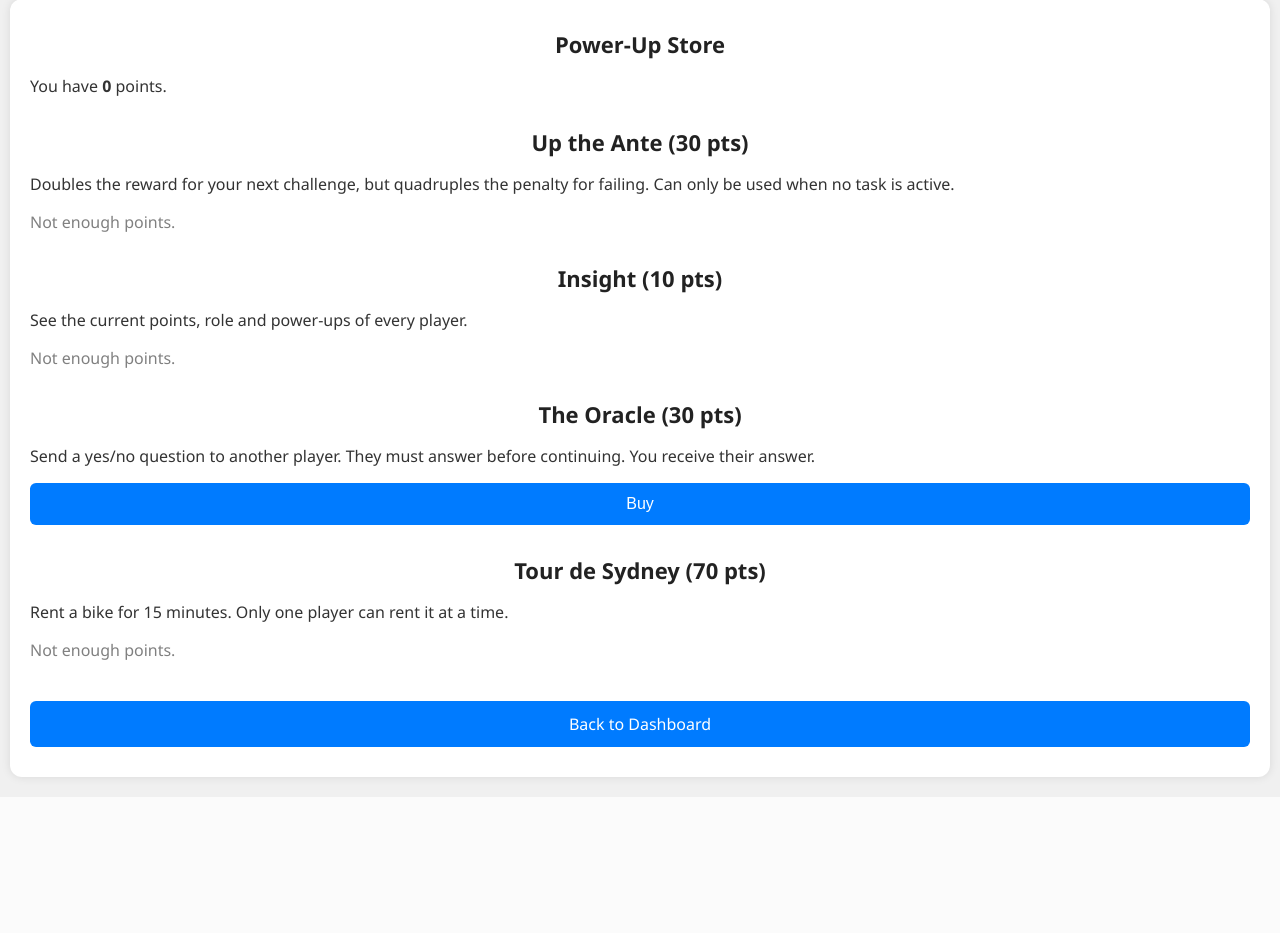
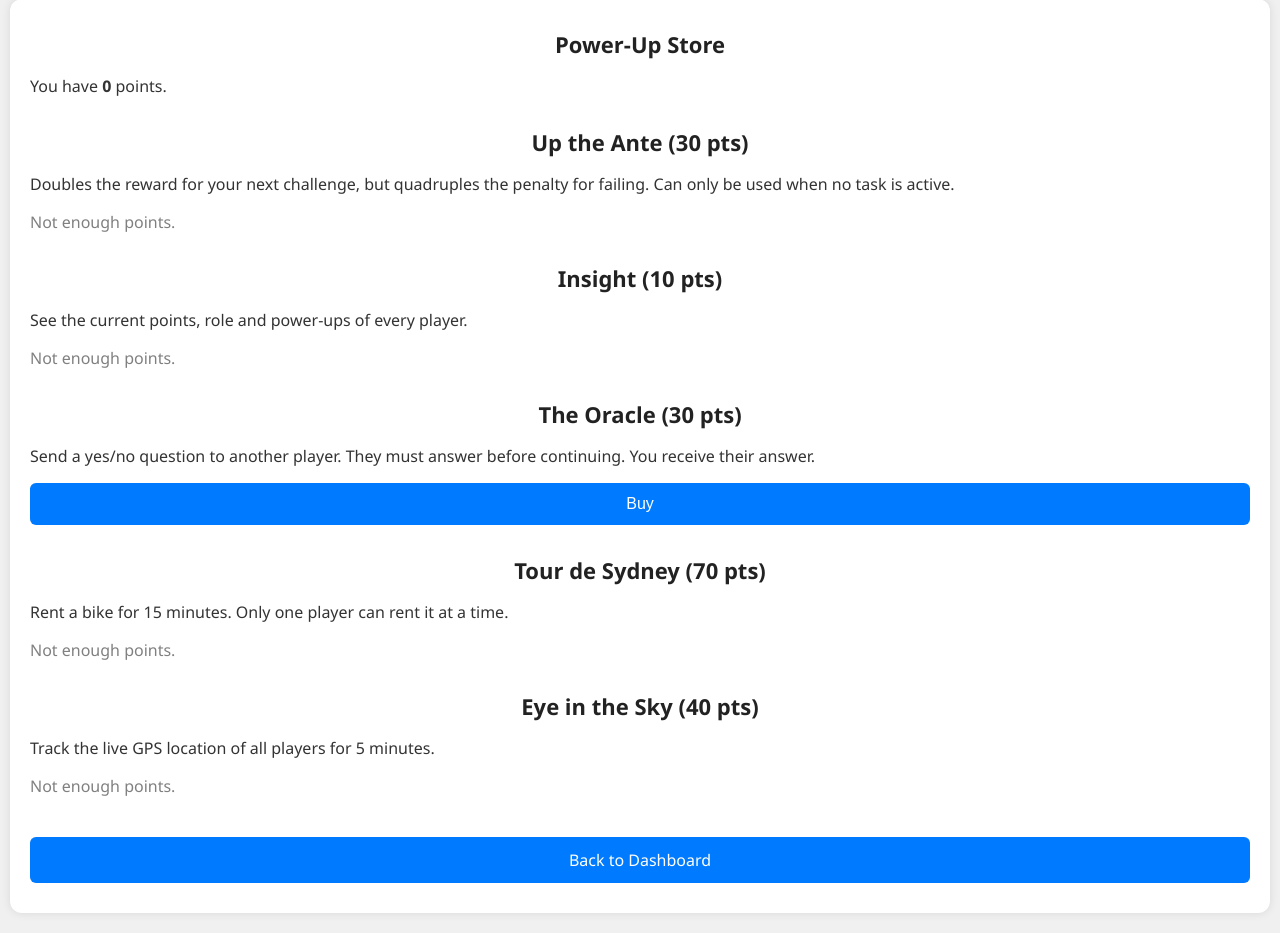
Before and after one commit to Breakerchap/Chasedown, a Flask app: page /store in a window 1280 px wide. Shown: the part 21-954 px from the top of the page. Before the commit the page ends 805 px from the top, so only its background shows below. Run offline with Flask 3, Linux system fonts and the light colour scheme; a user stored in the database is signed in; data comes from the database, SQL or seed files in the repository; both versions use the stored data as it was after the commit; data that the repository does not hold is empty.

Commit message:
Got eye working

```diff
--- a/app.py
+++ b/app.py
@@ -4,7 +4,7 @@ from flask import Flask, render_template, request, redirect, url_for, session, s
 from werkzeug.utils import secure_filename
 from flask_sqlalchemy import SQLAlchemy
 import random
-from datetime import datetime, UTC, timedelta
+from datetime import datetime, UTC, timedelta, timezone
 from dotenv import load_dotenv
 import secrets
 
@@ -39,8 +39,14 @@ db = SQLAlchemy(app)
 
 def has_eye_power(user_id):
     eye = EyeInTheSky.query.filter_by(user_id=user_id).first()
-    if eye and (datetime.now(UTC) - eye.start_time).total_seconds() <= 300:
-        return True
+    if eye:
+        eye_time = eye.start_time.replace(tzinfo=timezone.utc) if eye.start_time.tzinfo is None else eye.start_time
+        elapsed = (datetime.now(timezone.utc) - eye_time).total_seconds()
+        if elapsed <= 300:
+            return True
+        else:
+            db.session.delete(eye)
+            db.session.commit()
     return False
 
 # --- Models ---
@@ -93,7 +99,7 @@ class BikeState(db.Model):
 class EyeInTheSky(db.Model):
     id = db.Column(db.Integer, primary_key=True)
     user_id = db.Column(db.Integer, db.ForeignKey('user.id'), unique=True)
-    start_time = db.Column(db.DateTime, default=lambda: datetime.now(UTC))
+    start_time = db.Column(db.DateTime, default=lambda: datetime.now())
 
 class UserCoordinates(db.Model):
     id = db.Column(db.Integer, primary_key=True)
@@ -110,27 +116,51 @@ def start():
 def home():
     if 'user_id' not in session:
         return redirect(url_for('login'))
+
     user = User.query.get(session['user_id'])
+
     pending_oracle = OracleRequest.query.filter_by(recipient=user.username, resolved=False).first()
     if pending_oracle:
         return redirect(url_for('oracle_receive'))
+
     if user.role == 'admin':
         users = User.query.all()
         videos = TaskInstance.query.filter(TaskInstance.completed == True).all()
         return render_template('admin.html', users=users, videos=videos)
+
+    # --- Bike Timer ---
     bike_state = BikeState.query.first()
-    bike_time_remaining = None
     bike_expiry_time = None
     if bike_state and bike_state.in_use and bike_state.user == user.username:
-        elapsed = (datetime.now() - bike_state.start_time).total_seconds()
+        elapsed = (datetime.now(timezone.utc) - bike_state.start_time.replace(tzinfo=timezone.utc)).total_seconds()
         if elapsed < 15 * 60:
-            bike_expiry_time = (bike_state.start_time + timedelta(minutes=15)).isoformat()
+            bike_expiry_time = (bike_state.start_time.replace(tzinfo=timezone.utc) + timedelta(minutes=15)).isoformat()
         else:
             bike_state.in_use = False
             bike_state.user = None
             db.session.commit()
+
+    # --- Eye Timer ---
+    eye_expiry_time = None
+    eye = EyeInTheSky.query.filter_by(user_id=user.id).first()
+    if eye:
+        eye_time = eye.start_time.replace(tzinfo=timezone.utc) if eye.start_time.tzinfo is None else eye.start_time
+        elapsed = (datetime.now(timezone.utc) - eye_time).total_seconds()
+        if elapsed < 300:
+            eye_expiry_time = (eye_time + timedelta(seconds=300)).isoformat()
+        else:
+            db.session.delete(eye)
+            db.session.commit()
+
     task_instance = TaskInstance.query.filter_by(user_id=user.id, completed=False).first()
-    return render_template('dashboard.html', user=user, task=task_instance, bike_time_remaining=bike_time_remaining, bike_expiry_time=bike_expiry_time)
+
+    return render_template(
+        'dashboard.html',
+        user=user,
+        task=task_instance,
+        bike_expiry_time=bike_expiry_time,
+        eye_expiry_time=eye_expiry_time
+    )
 
 @app.route('/login', methods=['GET', 'POST'])
 def login():
@@ -267,11 +297,10 @@ def buy_powerup():
         cost = 80 if user.role == 'runner' else 40
         if user.points >= cost:
             user.points -= cost
-            # ensure only one active use
             existing = EyeInTheSky.query.filter_by(user_id=user.id).first()
             if existing:
                 db.session.delete(existing)
-            db.session.add(EyeInTheSky(user_id=user.id))
+            db.session.add(EyeInTheSky(user_id=user.id, start_time=datetime.now(timezone.utc)))
             db.session.commit()
             return redirect(url_for('store'))
 
@@ -279,11 +308,32 @@ def buy_powerup():
 
 @app.route('/store')
 def store():
+    if 'user_id' not in session:
+        return redirect(url_for('login'))
+
     user = User.query.get(session['user_id'])
     active_task = TaskInstance.query.filter_by(user_id=user.id, completed=False).first()
     bike_state = BikeState.query.first()
-    has_ante = ActivePowerup.query.filter_by(user_id=user.id, name='up_the_ante').first() is not None
-    return render_template('store.html', user=user, active_task=active_task, bike_state=bike_state, has_ante=has_ante)
+    has_ante = ActivePowerup.query.filter_by(user_id=user.id, name="up_the_ante").first() is not None
+
+    # Determine if Eye in the Sky is still active
+    eye = EyeInTheSky.query.filter_by(user_id=user.id).first()
+    has_eye = False
+    if eye:
+        elapsed = (datetime.utcnow() - eye.start_time.replace(tzinfo=None)).total_seconds()
+        if elapsed <= 300:
+            has_eye = True
+        else:
+            db.session.delete(eye)
+            db.session.commit()
+
+    return render_template('store.html',
+        user=user,
+        active_task=active_task,
+        bike_state=bike_state,
+        has_ante=has_ante,
+        has_eye=has_eye  # pass only this
+    )
 
 @app.route('/return_bike', methods=['POST'])
 def return_bike():
@@ -349,8 +399,13 @@ def map_page():
         coords = UserCoordinates.query.all()
         for c in coords:
             player = User.query.get(c.user_id)
-            if player.username != user.username:
-                coordinates.append({'username': player.username, 'lat': c.lat, 'lon': c.lon})
+            if player and player.username != user.username:
+                coordinates.append({
+                    'username': player.username,
+                    'lat': c.lat,
+                    'lon': c.lon,
+                    'role': player.role
+                })
 
     return render_template('map.html', show_all=show_all, others=coordinates)
 
--- a/templates/store.html
+++ b/templates/store.html
@@ -10,10 +10,10 @@
         <h2>Power-Up Store</h2>
         <p>You have <b>{{ user.points }}</b> points.</p>
 
+        <!-- Up the Ante -->
         <div class="powerup" style="margin-top: 30px;">
             <h3>Up the Ante (30 pts)</h3>
             <p>Doubles the reward for your next challenge, but quadruples the penalty for failing. Can only be used when no task is active.</p>
-
             {% if has_ante %}
                 <p style="color: gray;">You already have Up the Ante active.</p>
             {% elif active_task %}
@@ -28,6 +28,7 @@
             {% endif %}
         </div>
 
+        <!-- Insight -->
         <div class="powerup" style="margin-top: 30px;">
             <h3>Insight (10 pts)</h3>
             <p>See the current points, role and power-ups of every player.</p>
@@ -41,6 +42,7 @@
             {% endif %}
         </div>
 
+        <!-- Oracle -->
         <div class="powerup" style="margin-top: 30px;">
             <h3>The Oracle ({{ 40 if user.role == 'runner' else 30 }} pts)</h3>
             <p>Send a yes/no question to another player. They must answer before continuing. You receive their answer.</p>
@@ -54,11 +56,11 @@
             {% endif %}
         </div>
 
+        <!-- Bike -->
         <div class="powerup" style="margin-top: 30px;">
             {% set bike_cost = 40 if user.role == 'runner' else 70 %}
             <h3>Tour de Sydney ({{ bike_cost }} pts)</h3>
             <p>Rent a bike for 15 minutes. Only one player can rent it at a time.</p>
-
             {% if bike_state and bike_state.in_use %}
                 {% if bike_state.user == user.username %}
                     <form method="POST" action="{{ url_for('return_bike') }}">
@@ -77,6 +79,24 @@
             {% endif %}
         </div>
 
+        <!-- Eye in the Sky -->
+        <div class="powerup" style="margin-top: 30px;">
+            {% set eye_cost = 80 if user.role == 'runner' else 40 %}
+            <h3>Eye in the Sky ({{ eye_cost }} pts)</h3>
+            <p>Track the live GPS location of all players for 5 minutes.</p>
+            {% if has_eye %}
+                <p style="color: gray;">Power-up already active.</p>
+            {% elif user.points >= eye_cost %}
+                <form method="POST" action="{{ url_for('buy_powerup') }}">
+                    <input type="hidden" name="powerup" value="eye">
+                    <button class="btn full-width">Buy</button>
+                </form>
+            {% else %}
+                <p style="color:gray;">Not enough points.</p>
+            {% endif %}
+        </div>
+
+        <!-- Back -->
         <a href="{{ url_for('home') }}" class="btn full-width" style="margin-top: 40px;">Back to Dashboard</a>
     </div>
 </body>
```
Also changed, not shown: templates/dashboard.html (+18 -10 lines), templates/map.html (+19 -6 lines), instance/chasedown.db, 1 other file.
